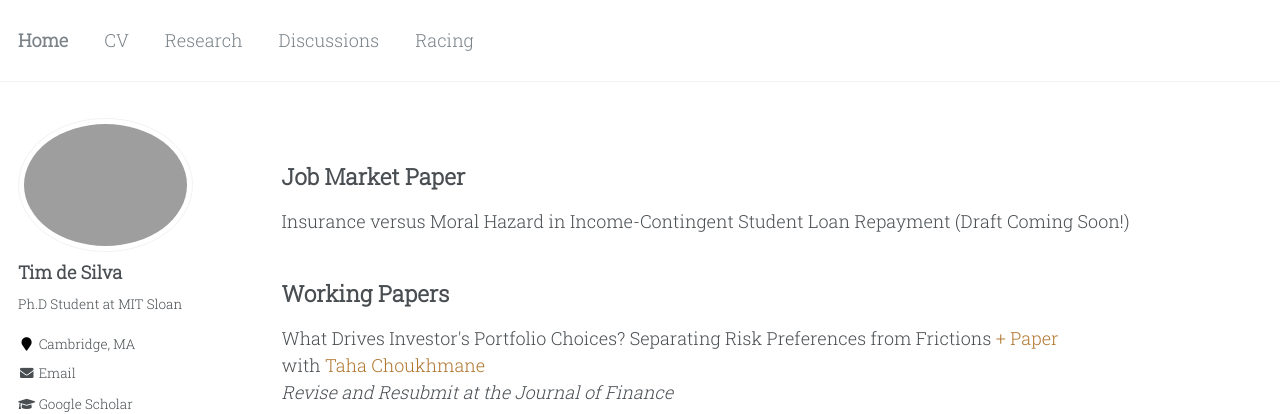
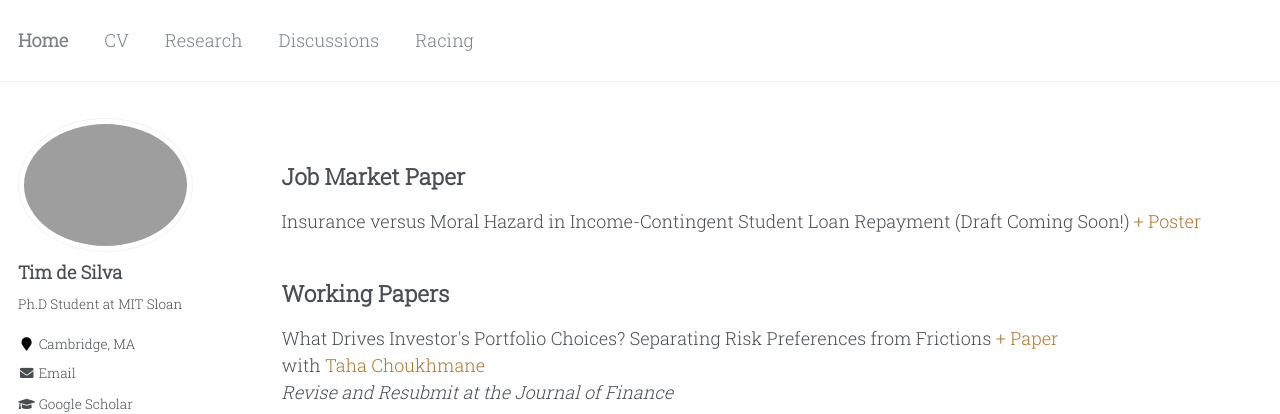
Before and after one commit to timhdesilva/timhdesilva.github.io, a Jekyll site: the page built from _pages/research.html, in a window 1280 px wide and 900 px high. Shown: the top 414 px of the window. Built offline with Jekyll 4.4.1, drawn with Linux system fonts in a browser that asks for light colours.

Commit message:
add poster

```diff
--- a/_pages/research.html
+++ b/_pages/research.html
@@ -7,7 +7,7 @@ author_profile: true
 
 <h2 id="job-market-paper">Job Market Paper</h2>
 <p>
-    Insurance versus Moral Hazard in Income-Contingent Student Loan Repayment (Draft Coming Soon!)
+    Insurance versus Moral Hazard in Income-Contingent Student Loan Repayment (Draft Coming Soon!) <a style="text-decoration:none; color:rgb(177, 119, 48)" href="http://timhdesilva.github.io/files/slides/poster_jmp.pdf">+ Poster</a>
     <!-- <a style="text-decoration:none; color:rgb(177, 119, 48)" href="http://timhdesilva.github.io/files/papers/jmp_deSilva.pdf">+ Paper</a> -->
 </p>
 
```
Also changed, not shown: 1 other file.
